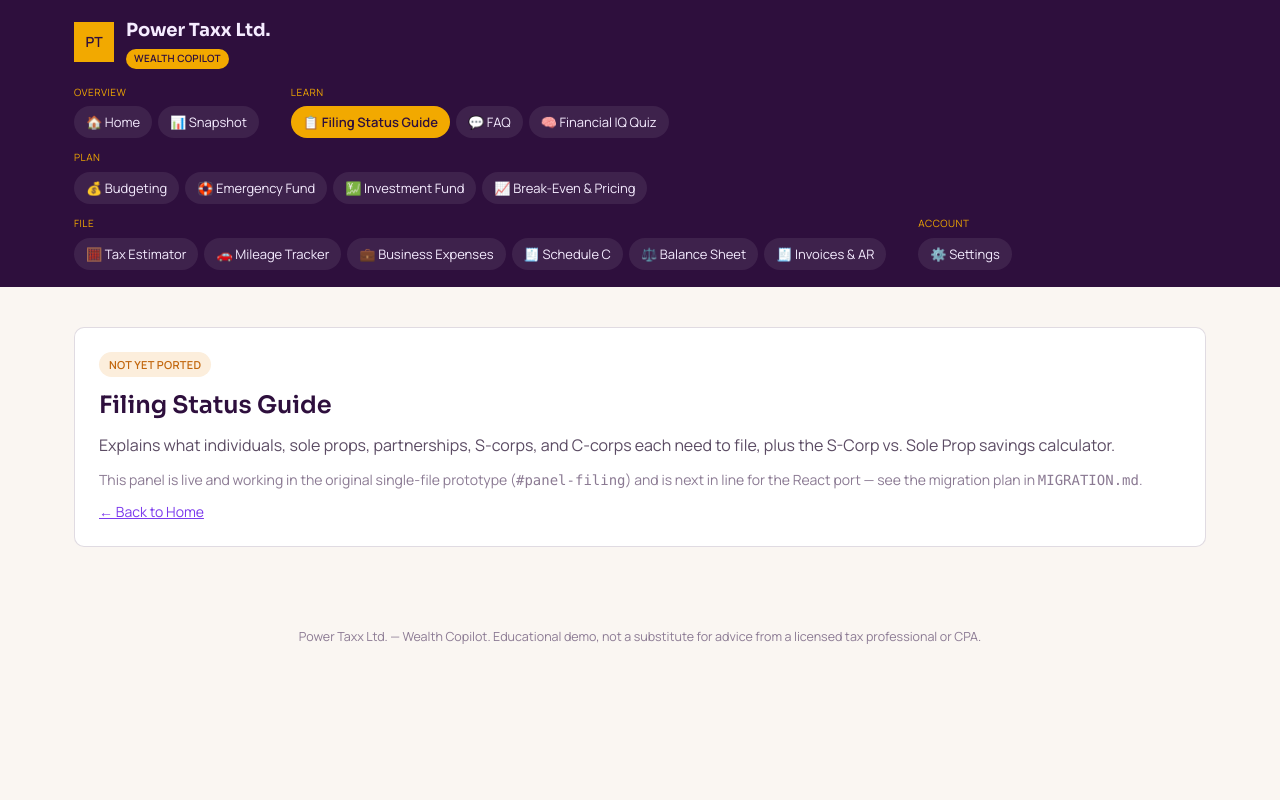
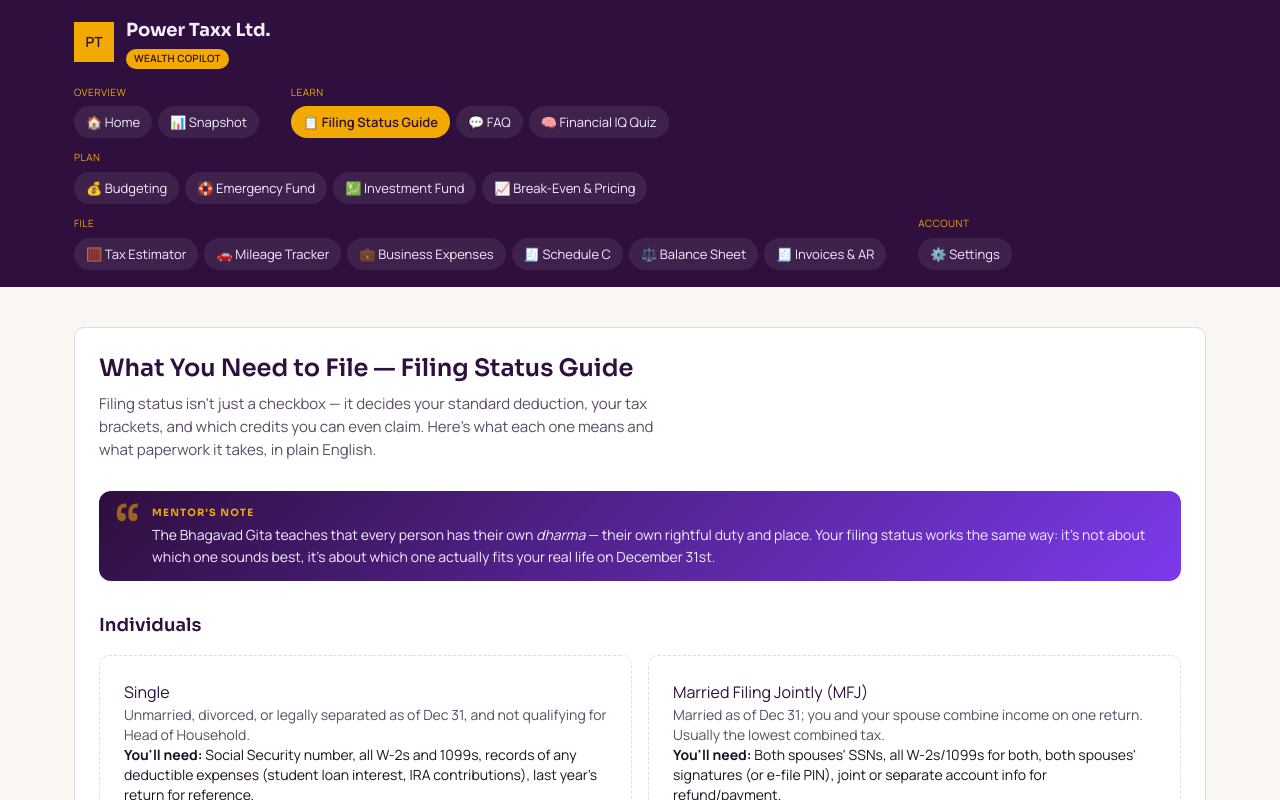
Before and after one commit to powertaxx-blip/Wealth-Copilot, a Next.js app: page /filing in a window 1280 px wide. Shown: the top 800 px of the page. Built offline with nearby package versions, Linux system fonts and the light colour scheme.

Commit message:
Update page.tsx

```diff
--- a/app/filing/page.tsx
+++ b/app/filing/page.tsx
@@ -1,11 +1,5 @@
-import { ComingNext } from "@/components/ui/ComingNext";
+import { FilingStatusGuide } from "@/components/features/FilingStatusGuide";
 
 export default function FilingPage() {
-  return (
-    <ComingNext
-      title="Filing Status Guide"
-      description="Explains what individuals, sole props, partnerships, S-corps, and C-corps each need to file, plus the S-Corp vs. Sole Prop savings calculator."
-      oldPanelId="filing"
-    />
-  );
+  return <FilingStatusGuide />;
 }
```
